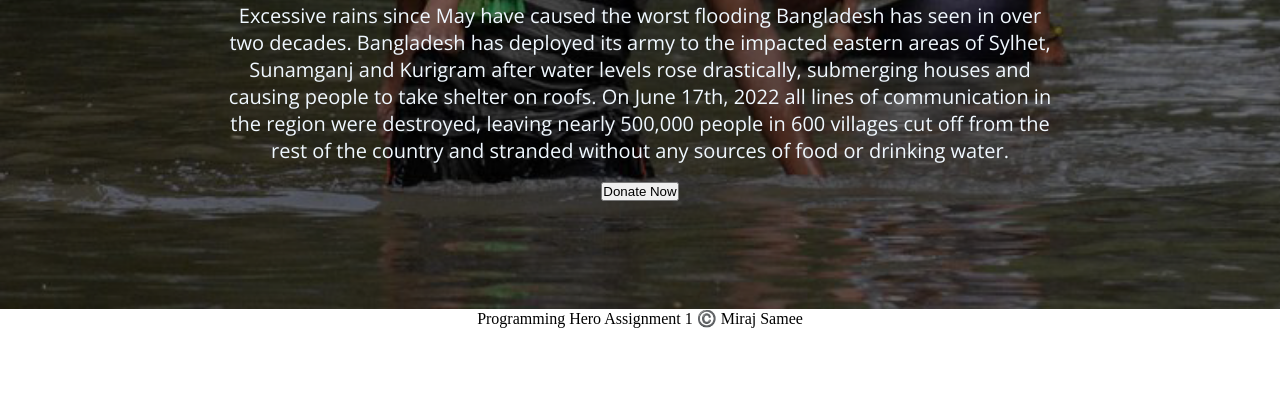
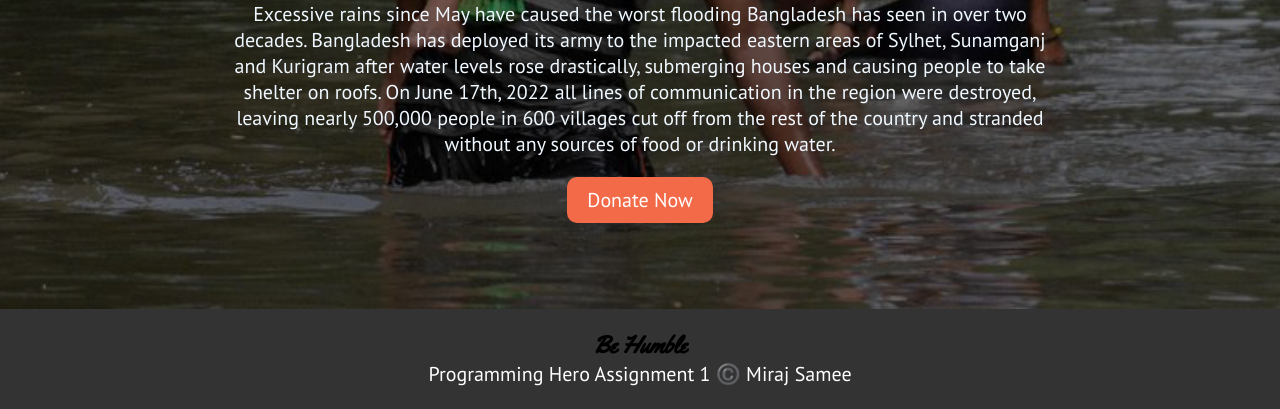
Before and after one commit to Miragegalgamon/Programming_Hero, a plain HTML site: page index.html in a window 1280 px wide. Shown: the part 660-1069 px from the top of the page. Before the commit the page ends 988 px from the top, so only its background shows below. Drawn offline with nearby package versions, Linux system fonts and the light colour scheme.

Commit message:
Text added

```diff
--- a/index.html
+++ b/index.html
@@ -8,7 +8,9 @@
     <link rel="shortcut icon" href="images/favicon.ico" type="image/x-icon">
     <link rel="preconnect" href="https://fonts.googleapis.com">
     <link rel="preconnect" href="https://fonts.gstatic.com" crossorigin>
-    <link href="https://fonts.googleapis.com/css2?family=Open+Sans:ital,wght@0,300;0,400;0,500;0,600;0,700;0,800;1,300;1,400;1,500;1,600;1,700;1,800&display=swap" rel="stylesheet">
+    <link rel="preconnect" href="https://fonts.googleapis.com">
+<link rel="preconnect" href="https://fonts.gstatic.com" crossorigin>
+<link href="https://fonts.googleapis.com/css2?family=PT+Sans:ital,wght@0,400;0,700;1,400;1,700&family=Yellowtail&display=swap" rel="stylesheet">
     <title>Assignment 1</title>
 </head>
 <body>
@@ -20,12 +22,16 @@
         <br>
         <p>Excessive rains since May have caused the worst flooding Bangladesh has seen in over two decades. Bangladesh has deployed its army to the impacted eastern areas of Sylhet, Sunamganj and Kurigram after water levels rose drastically, submerging houses and causing people to take shelter on roofs. On June 17th, 2022 all lines of communication in the region were destroyed, leaving nearly 500,000 people in 600 villages cut off from the rest of the country and stranded without any sources of food or drinking water.</p>
         <br>
-        <button>Donate Now</button>
+        <button class="donate_btn">Donate Now</button>
        </div>
     </section>
 
 </body>
 <footer>
-    <span>Programming Hero Assignment 1 ©️ Miraj Samee</span>
+    <br>
+    <h2>
+        Be Humble
+    </h2>
+    <span class="footer_text">Programming Hero Assignment 1 ©️ Miraj Samee</span>
 </footer>
 </html>
--- a/style.css
+++ b/style.css
@@ -1,21 +1,31 @@
 * {
     margin: 0px;
     padding: 0px;
+    font-family: 'PT Sans', sans-serif;
   }
 footer{
+    height: 100px;
+    width: 100%;
     text-align: center;
+    background-color: #333;
+}
+.footer_text{
+    color: white;
+    font-size: 20px;
+    margin-top: 50px;
 }
 h1{
     color: aliceblue;
-    font-size: 72px;
+    font-size: 75px;
     text-align: center;
-    font-family: 'Open Sans', sans-serif;
+}
+h2{
+    font-family: 'Yellowtail', cursive;
 }
 p{
     color: aliceblue;
     font-size: 20px;
     text-align: center;
-    font-family: 'Open Sans', sans-serif;
 }
 .home{
     background-image: url("./images/donation4.png");
@@ -29,3 +39,16 @@ p{
     margin: auto ;
     padding-top: 350px;
 }
+.donate_btn {
+    background:  #f36a48;
+    border: 0px;
+    border-radius: 10px;
+    color: white;
+    font-size: 20px;
+    padding: 10px 20px;
+  }
+
+  .donate_btn:hover {
+    background: #d94734;
+    text-decoration: none;
+  }
```
